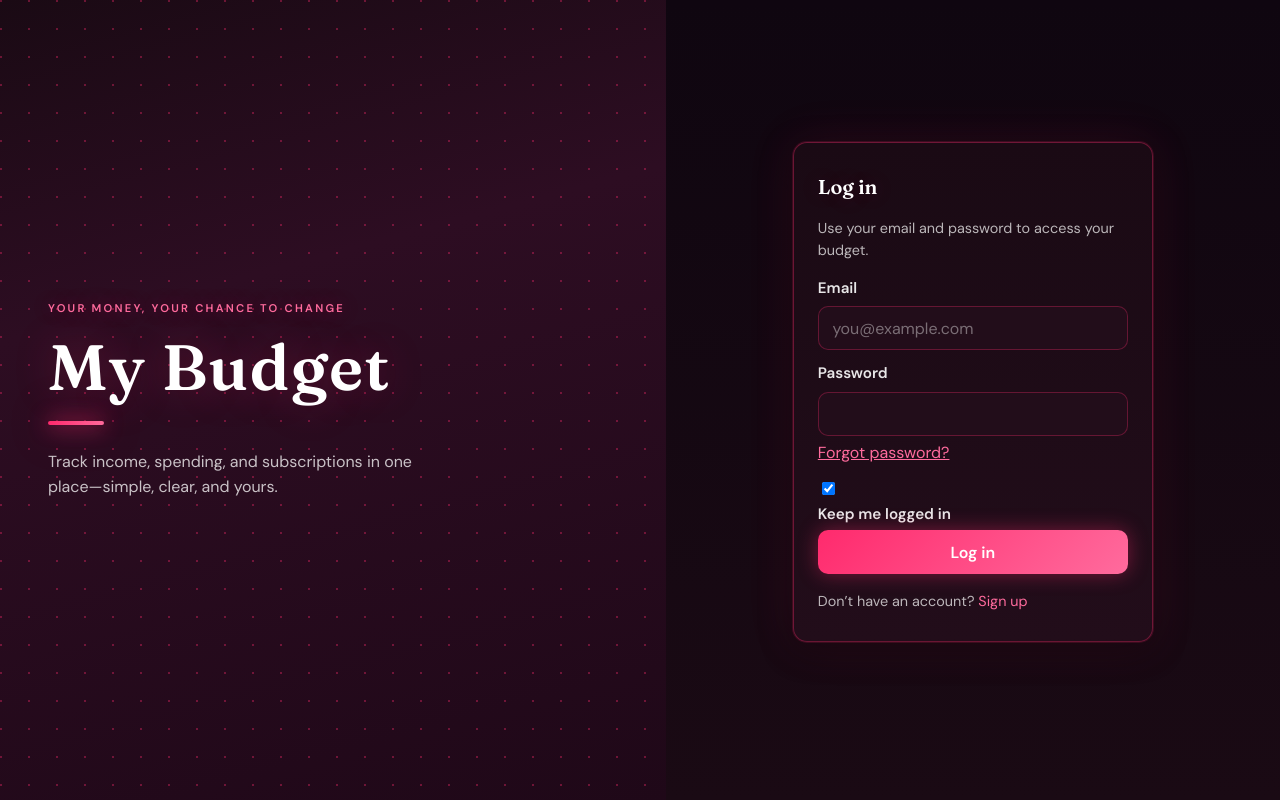
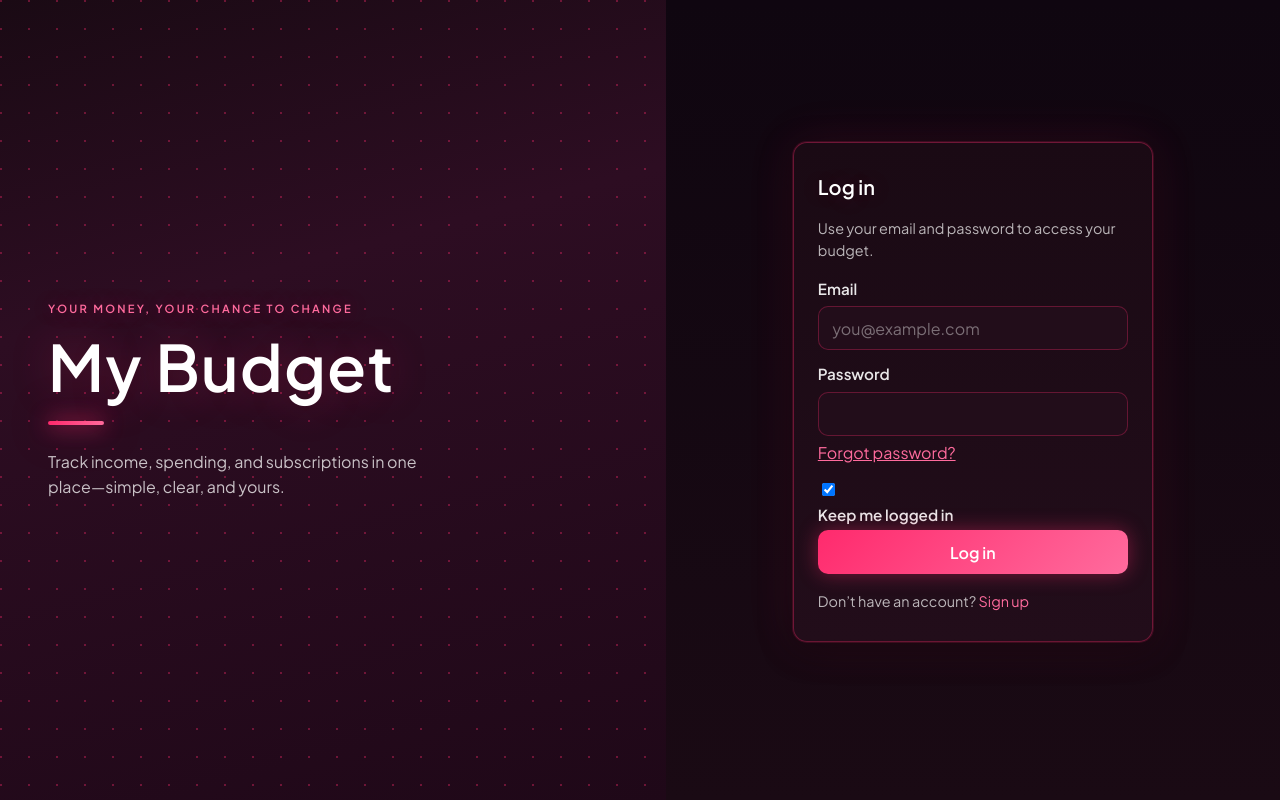
Before and after one commit to saifookhan/budget, a React (Vite) app: page / in a window 1280 px wide. Built offline with nearby package versions, Linux system fonts and the light colour scheme; no server answers.

Commit message:
Typography: Plus Jakarta Sans app-wide (replace DM Sans + Fraunces)
Made-with: Cursor

```diff
--- a/index.html
+++ b/index.html
@@ -13,7 +13,7 @@
     <title>The money hive</title>
     <link rel="preconnect" href="https://fonts.googleapis.com" />
     <link rel="preconnect" href="https://fonts.gstatic.com" crossorigin />
-    <link href="https://fonts.googleapis.com/css2?family=DM+Sans:ital,opsz,wght@0,9..40,400;0,9..40,500;0,9..40,600;0,9..40,700;1,9..40,400&family=Fraunces:ital,opsz,wght@0,9..144,500;0,9..144,600;0,9..144,700;1,9..144,400;1,9..144,500;1,9..144,600&family=Plus+Jakarta+Sans:wght@500;600;700&display=swap" rel="stylesheet" />
+    <link href="https://fonts.googleapis.com/css2?family=Plus+Jakarta+Sans:ital,wght@0,400;0,500;0,600;0,700;1,400;1,500;1,600;1,700&display=swap" rel="stylesheet" />
   </head>
   <body>
     <div id="root"></div>
--- a/src/index.css
+++ b/src/index.css
@@ -1,9 +1,8 @@
 :root {
   --radius: 14px;
   --radius-sm: 10px;
-  --font-sans: 'DM Sans', system-ui, sans-serif;
-  --font-display: 'Fraunces', Georgia, serif;
-  --font-wordmark: 'Plus Jakarta Sans', system-ui, sans-serif;
+  --font-sans: 'Plus Jakarta Sans', system-ui, sans-serif;
+  --font-display: 'Plus Jakarta Sans', system-ui, sans-serif;
   --mobile-tab-bar-height: 3.75rem;
 }
 
@@ -347,7 +346,7 @@ button {
 }
 
 .app-header-logo-wordmark {
-  font-family: var(--font-wordmark);
+  font-family: var(--font-sans);
   font-style: normal;
   font-weight: 600;
   font-size: 15.5px;
```
